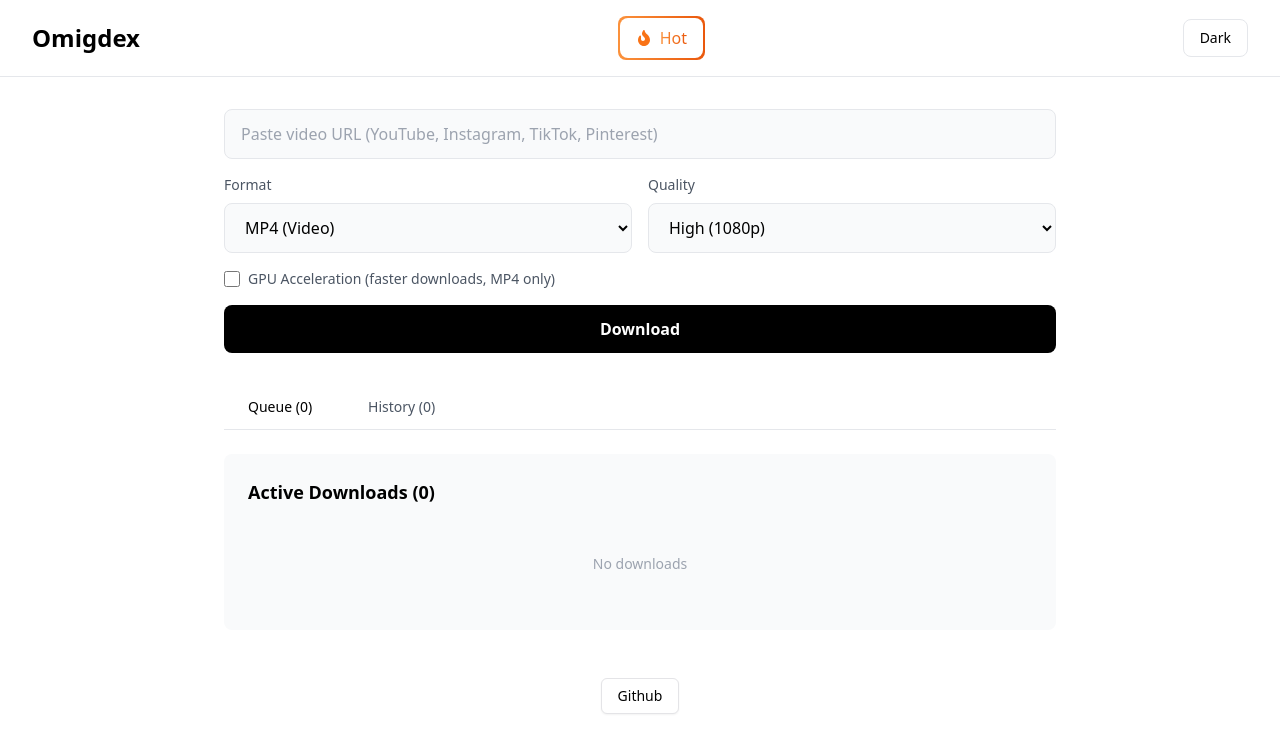
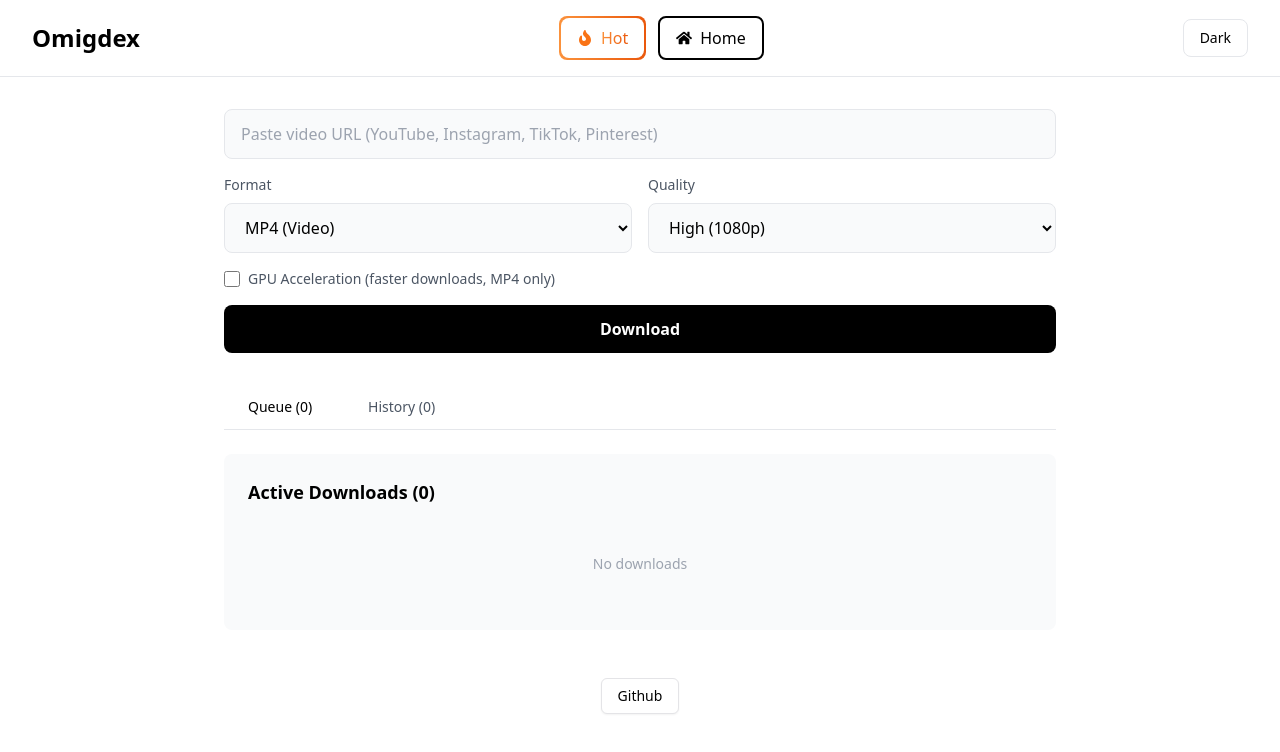
Before and after one commit to Cr12dev/omigdex, a React (Vite) app: page / in a window 1280 px wide. Shown: the top 752 px of the page. Built offline with nearby package versions, Linux system fonts and the light colour scheme.

Commit message:
Add Hot section in UI/UIX

```diff
--- a/src/App.tsx
+++ b/src/App.tsx
@@ -7,7 +7,7 @@ import { DownloadQueue } from './components/DownloadQueue';
 import { DownloadHistory } from './components/DownloadHistory';
 import './App.css';
 import { Button } from './components/ui/button';
-import { FaFire } from 'react-icons/fa';
+import { FaFire, FaHome } from 'react-icons/fa';
 
 
 interface DownloadInfo {
@@ -29,6 +29,7 @@ function AppContent() {
   const [downloads, setDownloads] = useState<DownloadInfo[]>([]);
   const [history, setHistory] = useState<DownloadInfo[]>([]);
   const [activeTab, setActiveTab] = useState<'queue' | 'history'>('queue');
+  const [activeView, setActiveView] = useState<'home' | 'hot'>('home');
 
   useEffect(() => {
     loadDownloads();
@@ -118,10 +119,16 @@ function AppContent() {
     <div className={`min-h-screen flex flex-col transition-colors duration-300 ${theme === 'dark' ? 'bg-gray-900 text-white' : 'bg-white text-black'}`}>
       <header className="flex justify-between items-center px-8 py-4 border-b border-gray-200 dark:border-gray-700">
         <h1 className="text-2xl font-semibold">Omigdex</h1>
+        <div className="flex items-center gap-3">
           <div className="relative inline-block p-[2px] rounded-lg bg-gradient-to-r from-orange-400 to-orange-600">
-          <button className="flex items-center gap-2 px-4 py-2 rounded-lg font-medium bg-white dark:bg-gray-900 hover:bg-gray-50 dark:hover:bg-gray-800 transition-all">
+            <button onClick={() => setActiveView('hot')} className="flex items-center gap-2 px-4 py-2 rounded-lg font-medium bg-white dark:bg-gray-900 hover:bg-gray-50 dark:hover:bg-gray-800 transition-all">
               <FaFire className="text-orange-500" />
               <span className="bg-gradient-to-r from-orange-400 to-orange-600 bg-clip-text text-transparent">Hot</span>
+            </button>
+          </div>
+          <button onClick={() => setActiveView('home')} className="flex items-center gap-2 px-4 py-2 rounded-lg font-medium bg-white dark:bg-gray-900 border-2 border-black dark:border-white text-black dark:text-white hover:bg-gray-50 dark:hover:bg-gray-800 transition-all">
+            <FaHome />
+            Home
           </button>
         </div>
         <button
@@ -132,7 +139,9 @@ function AppContent() {
         </button>
       </header>
 
-      <main className="flex-1 p-8 max-w-4xl mx-auto w-full">
+      <main className={`flex-1 p-8 max-w-4xl mx-auto w-full transition-colors duration-300 ${activeView === 'hot' ? 'bg-white dark:bg-gray-900' : ''}`}>
+        {activeView === 'home' ? (
+          <>
             <DownloadForm onDownloadStart={handleDownloadStart} />
 
             <div className="flex gap-2 mb-6 border-b border-gray-200 dark:border-gray-700">
@@ -166,8 +175,9 @@ function AppContent() {
               <div className="flex justify-center items-center py-4">
                 <Button variant="outline"><a href="https://github.com/Cr12dev/omigdex" target="_blank">Github</a></Button>
               </div>
-
             </div>
+          </>
+        ) : null}
       </main>
     </div>
   );
```
Lines whose indentation alone changed are shown as unchanged.
